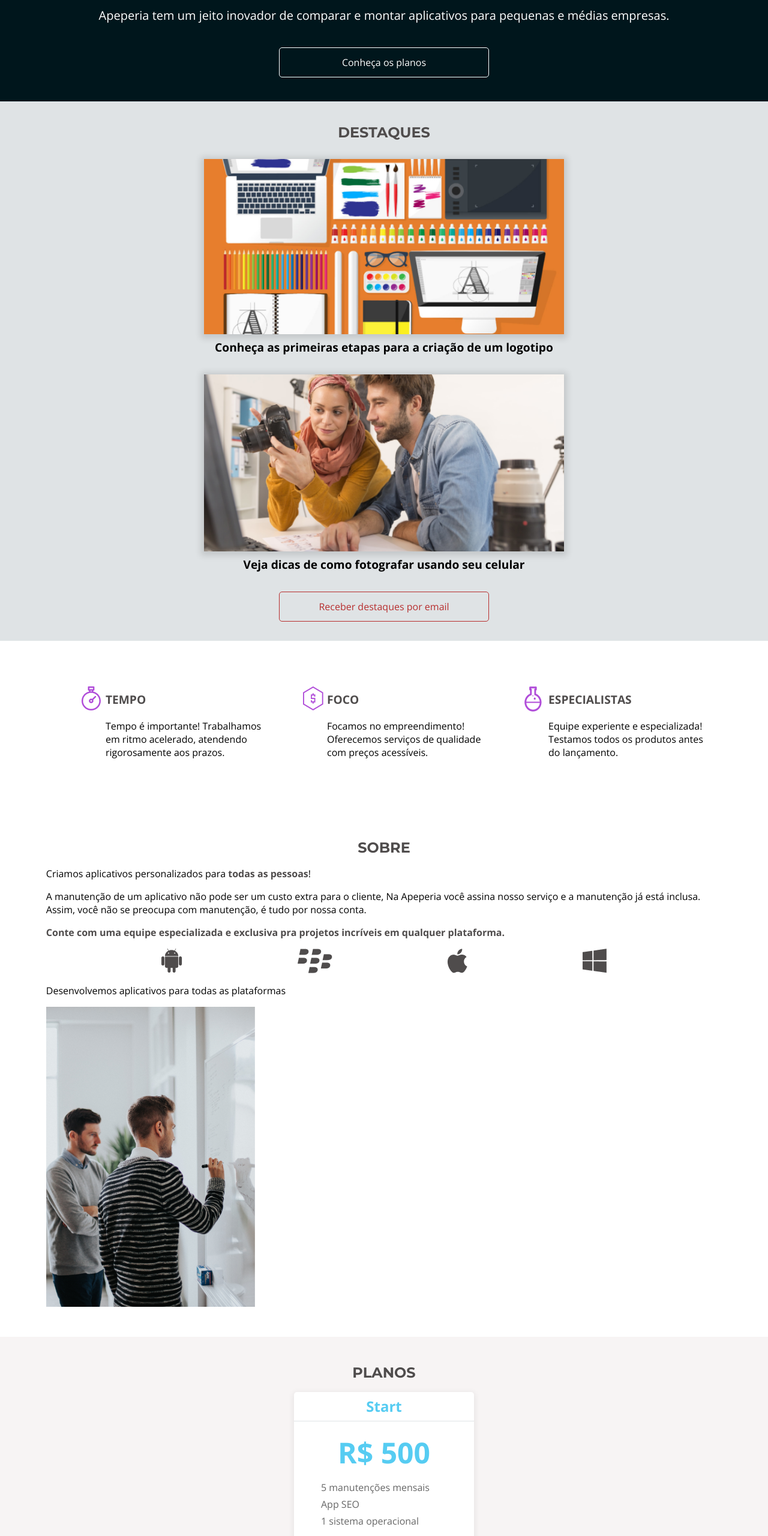
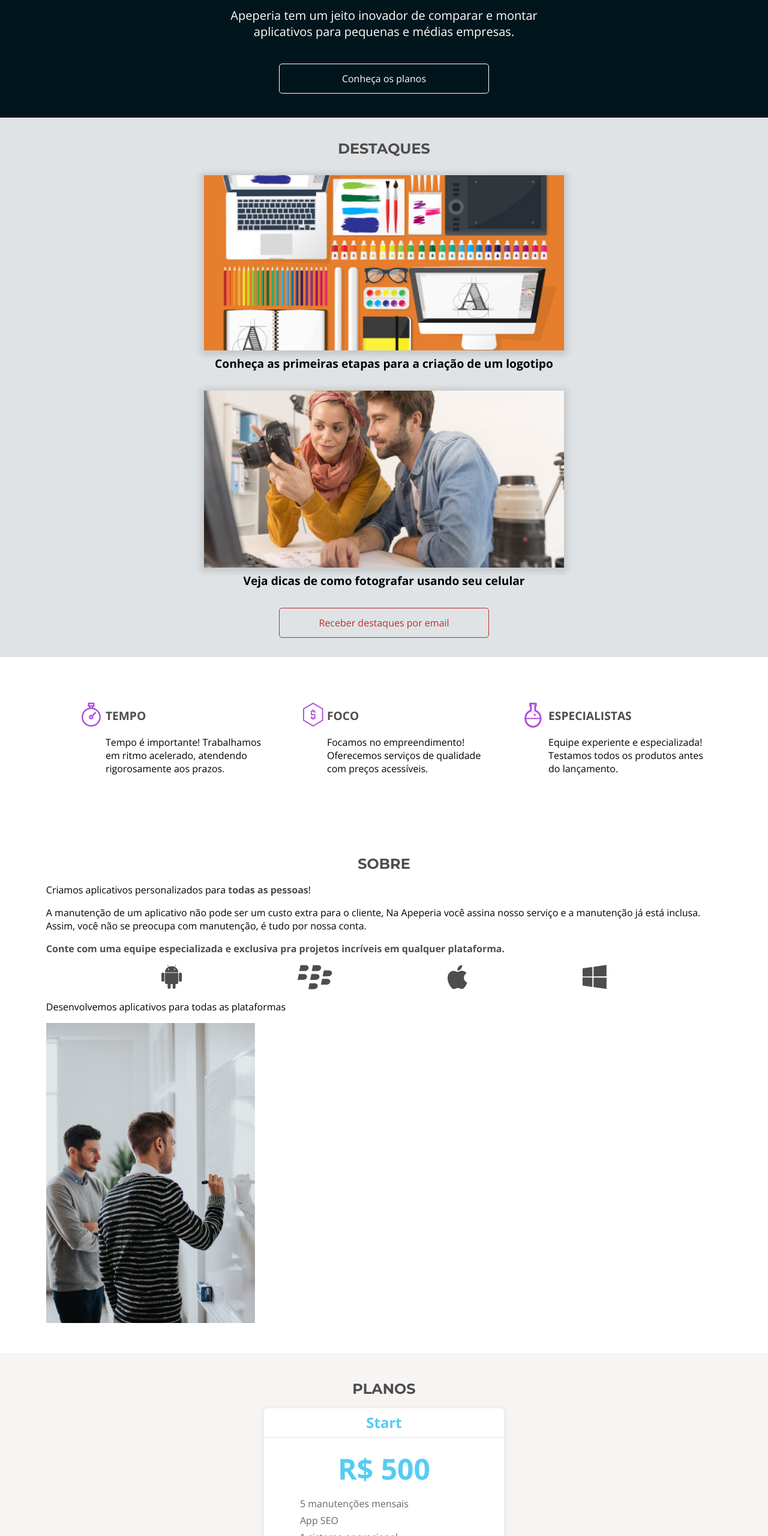
Before and after one commit to edisonyt/Proj-OracleOne, a plain HTML site: page index.html in a window 1280 px wide. Shown: the part 240-2800 px from the top of the page at 60% size. Drawn offline with nearby package versions, Linux system fonts and the light colour scheme.

Commit message:
alterado chamada, institucional e planos para adequar formato tablet 768px, com chamada media query

```diff
--- a/css/chamada.css
+++ b/css/chamada.css
@@ -32,8 +32,8 @@
     width: 100%;
 }
 
-@media (width: 610px) {
-    .chamada {
-        background-color: #F0F;
+@media screen and (min-width: 768px) {
+    .chamada__texto {
+        max-width: 600px;
     }
 }
--- a/css/institucional.css
+++ b/css/institucional.css
@@ -52,3 +52,13 @@
 .institucional__video {
     width: 100vw;
 }
+
+@media screen and (min-width: 768px) {
+    .institucional__contato-email{
+        display:inline-block;
+    }
+
+    .institucional__video{
+        width: 100%;
+    }
+}
--- a/css/planos.css
+++ b/css/planos.css
@@ -104,3 +104,10 @@
 .cartao__botao--mega {
     border-color: var(--planos-cartao-mega);
 }
+
+@media screen and (min-width: 768px){
+    .cartao {
+
+        max-width: 400px;
+    }
+}
```
